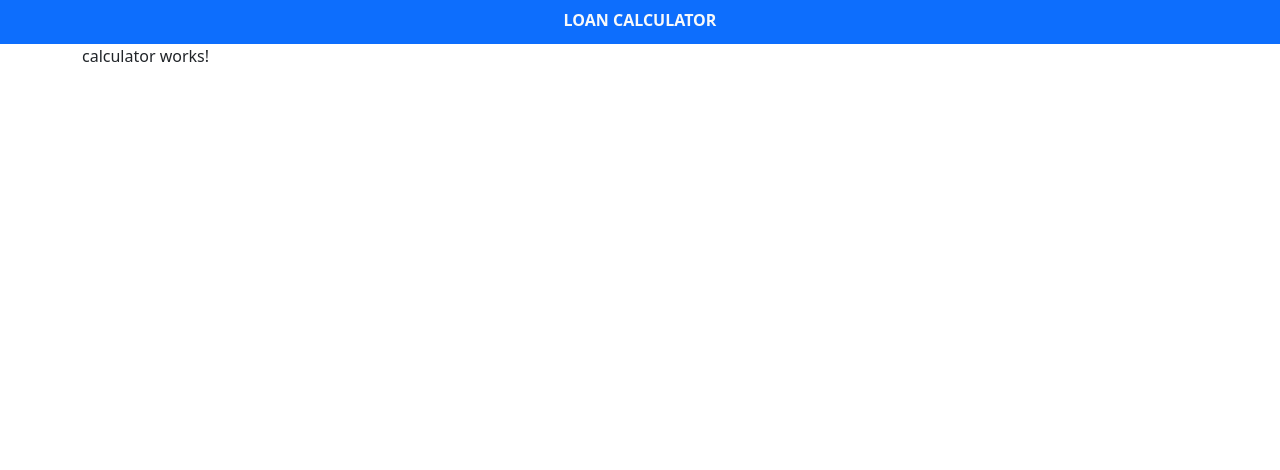
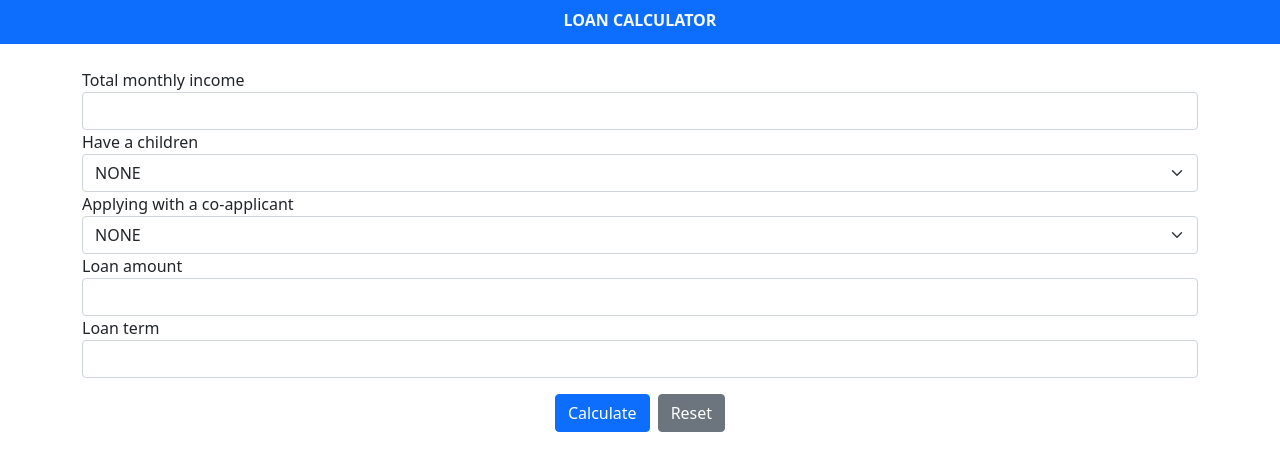
Before and after one commit to successfulcode/loan-calculator, an Angular app: page / in a window 1280 px wide. Shown: the top 470 px of the page. Built offline with nearby package versions, Linux system fonts and the light colour scheme.

Commit message:
Create form html in calculator

```diff
--- a/src/app/calculator/calculator.component.html
+++ b/src/app/calculator/calculator.component.html
@@ -1 +1,24 @@
-<p>calculator works!</p>
+<form class="mt-4">
+  <label>Total monthly income</label>
+  <input type="number" class="form-control">
+  <label>Have a children</label>
+  <select class="form-select">
+    <option value="NONE" selected>NONE</option>
+    <option value="SINGLE">SINGLE</option>
+    <option value="MULTIPLE">MULTIPLE</option>
+  </select>
+  <label>Applying with a co-applicant</label>
+  <select class="form-select">
+    <option value="NONE" selected>NONE</option>
+    <option value="SINGLE_BORROWER">SINGLE BORROWER</option>
+    <option value="MULTIPLE_BORROWERS">MULTIPLE BORROWERS</option>
+  </select>
+  <label>Loan amount</label>
+  <input type="number" class="form-control">
+  <label>Loan term</label>
+  <input type="number" class="form-control">
+  <div class="d-flex justify-content-center mt-3">
+    <button type="submit" class="btn btn-primary me-2">Calculate</button>
+    <button type="reset" class="btn btn-secondary">Reset</button>
+  </div>
+</form>
```
